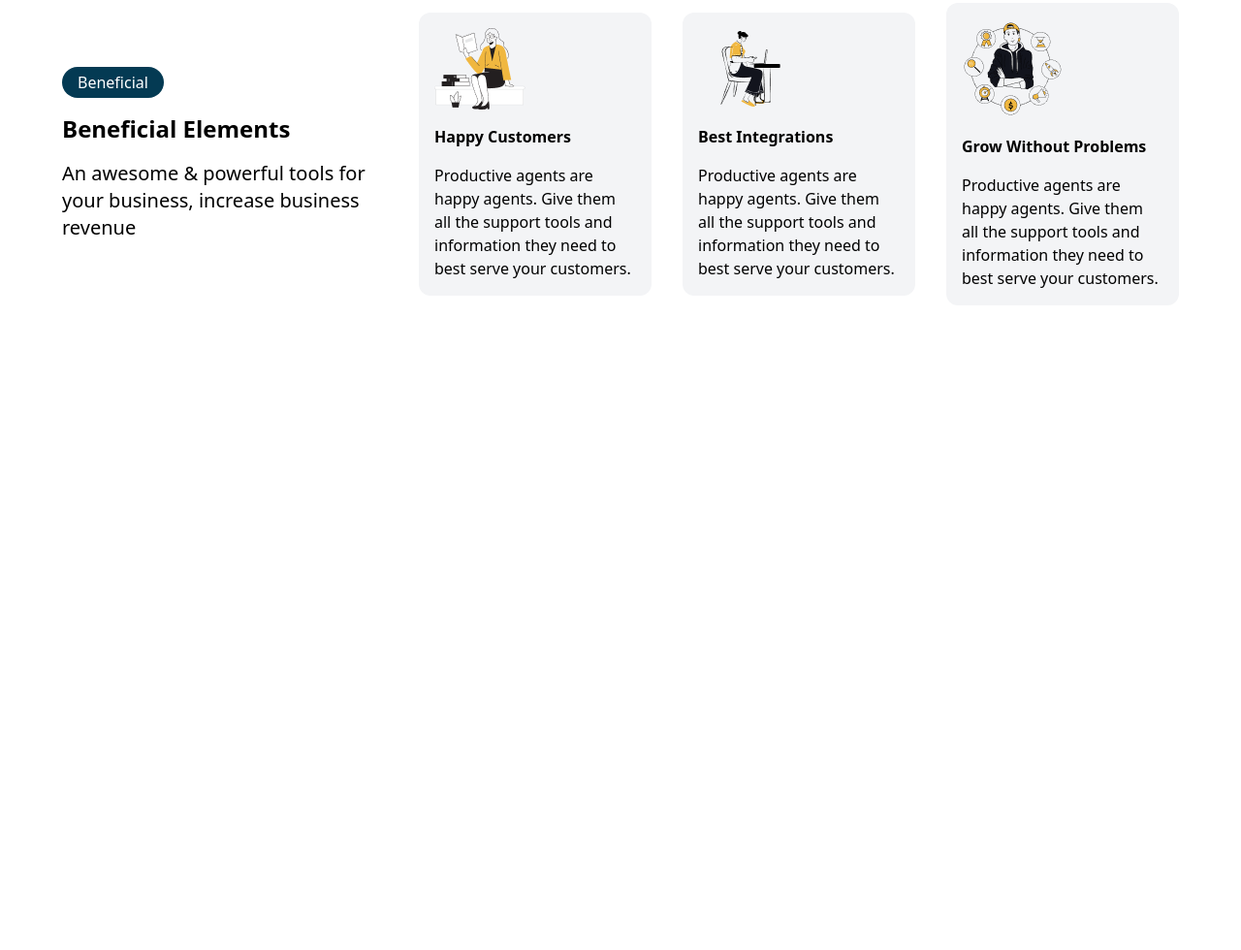
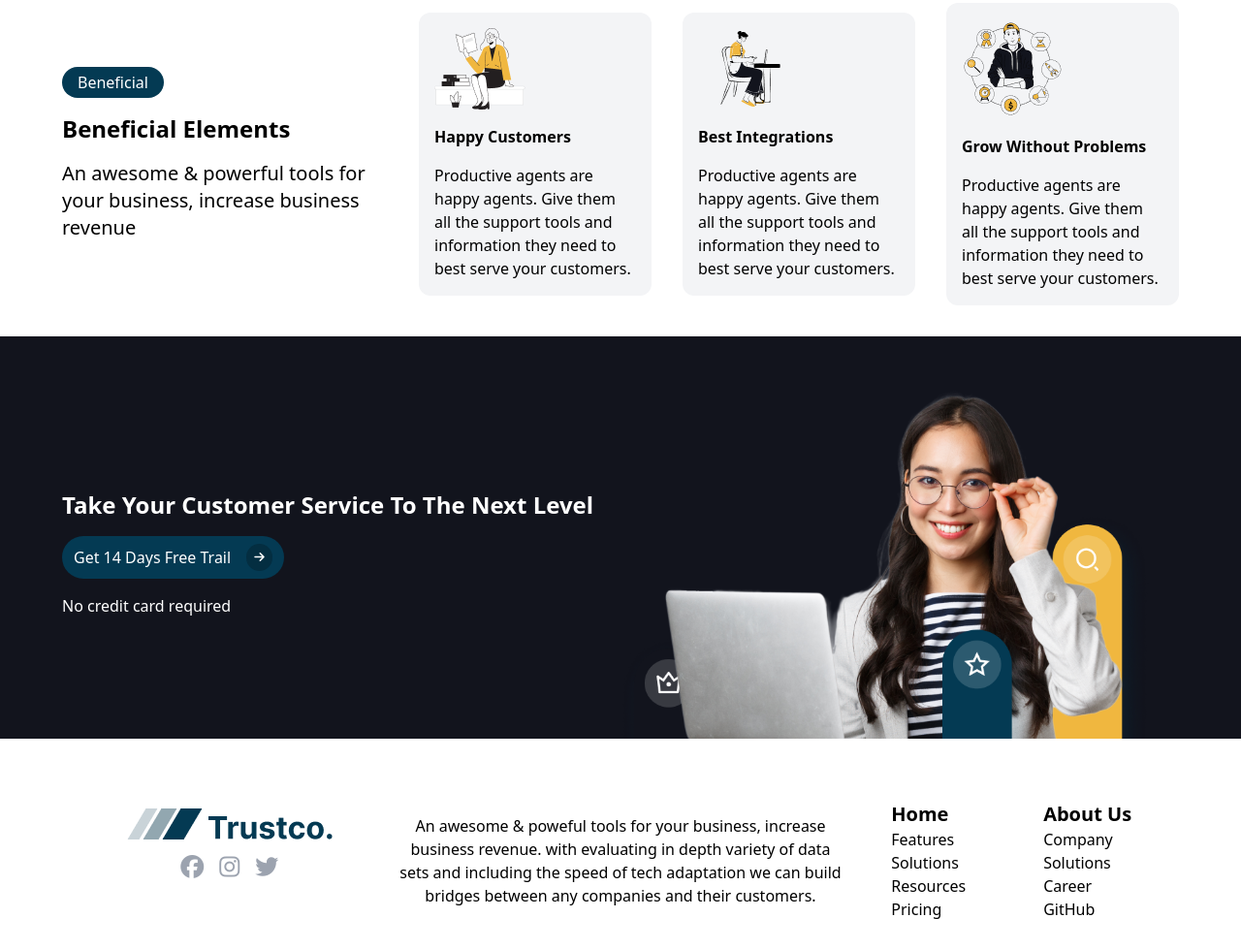
Before and after one commit to lovishduggal/dist, a plain HTML site: page index.html in a window 1280 px wide. Shown: the part 1820-2800 px from the top of the page at 97% size. Before the commit the page ends 2167 px from the top, so only its background shows below. Drawn offline with Linux system fonts and the light colour scheme.

Commit message:
done the customer and footer section

```diff
--- a/index.html
+++ b/index.html
@@ -46,7 +46,7 @@
             </div>
         </nav>
         <div
-            class="w-[90%]  max-w-[1440px] m-auto flex flex-col items-center justify-center  py-8 space-y-8 lg:flex-row  h-[100vh]">
+            class="w-[90%]  max-w-[1440px] m-auto flex flex-col items-center justify-center  py-8 space-y-8 lg:space-y-0 lg:flex-row  h-[100vh]">
             <div class="w-full h-full flex items-center justify-center">
                 <div class=" text-center space-y-4 lg:text-start ">
                     <h1 class=" text-4xl font-bold lg:text-6xl">Find High-Potential Customers with <span
@@ -67,7 +67,8 @@
                 </div>
             </div>
             <div class="w-full h-full flex items-center justify-center lg:justify-end">
-                <img class="object-cover" src="./assets/Man mobile.png" alt="">
+                <img class="object-cover lg:hidden" src="./assets/Man mobile.png" alt="">
+                <img class="object-cover hidden lg:block" src="./assets/Man laptop.jpg" alt="">
             </div>
         </div>
     </header>
@@ -131,6 +132,89 @@
             </div>
         </div>
     </section>
+
+    <section class="pt-8 bg-[#12141D]">
+        <div class="space-y-6 flex flex-col items-center justify-center w-[90%] max-w-[1440px] m-auto lg:flex-row">
+            <div class="space-y-4 flex flex-col items-center justify-center w-full h-full lg:items-start">
+                <h2 class="font-semibold text-2xl text-white">Take Your Customer
+                    Service To The Next Level</h2>
+                <div class="flex justify-start items-center">
+                    <div
+                        class="flex justify-center items-center space-x-4 border bg-[#043A53]  rounded-3xl px-3 py-2 border-none">
+                        <span class="text-white">Get 14 Days Free Trail
+                        </span>
+                        <i class="fa-solid fa-arrow-right  px-2 py-2 rounded-full text-white bg-[#042E41] text-xs"></i>
+                    </div>
+                </div>
+                <span class="text-white block">No credit card required</span>
+            </div>
+            <div class="w-full h-full flex justify-center items-center lg:justify-end">
+                <img class="object-cover" src="./assets/Decorations.png" alt="Decorations">
+            </div>
+        </div>
+    </section>
+
+    <section class="py-8 ">
+        <div class="w-[90%] max-w-[1440px] m-auto space-y-8 flex flex-col lg:flex-row justify-between items-center">
+            <div class="space-y-4 flex flex-col  items-center justify-center lg:w-[30%]">
+                <img src="./assets/Logo.png" alt="">
+                <ul class="flex items-center gap-4">
+                    <li><i
+                            class="fa-brands fa-facebook  text-2xl text-gray-400 hover:text-[#043A53] transition-all ease-in-out duration-300"></i>
+                    </li>
+                    <li><i
+                            class="fa-brands fa-instagram  text-2xl text-gray-400 hover:text-[#043A53] transition-all ease-in-out duration-300"></i>
+                    </li>
+                    <li><i
+                            class="fa-brands fa-twitter  text-2xl text-gray-400 hover:text-[#043A53] transition-all ease-in-out duration-300"></i>
+                    </li>
+                </ul>
+            </div>
+            <p class="text-center  lg:w-[40%]">An awesome &amp; poweful tools for your business, increase business
+                revenue. with
+                evaluating in depth
+                variety
+                of data sets and including the speed of tech adaptation we can build bridges between any companies and
+                their customers.</p>
+            <div class="flex items-center justify-center gap-20  lg:w-[30%]">
+                <div class="flex flex-col items-start justify-center">
+                    <h4 class="font-semibold text-xl">Home</h4>
+                    <ul>
+                        <li>Features</li>
+                        <li>Solutions</li>
+                        <li>Resources</li>
+                        <li>Pricing</li>
+                    </ul>
+                </div>
+                <div class="flex flex-col items-start justify-center">
+                    <h4 class="font-semibold text-xl">About Us</h4>
+                    <ul>
+                        <li>Company</li>
+                        <li>Solutions</li>
+                        <li>Career</li>
+                        <li>GitHub</li>
+                    </ul>
+                </div>
+            </div>
+        </div>
+    </section>
+
+    <footer class="bg-[#E5E7EB] text-[#939ba7] py-8 text-center">
+        <div
+            class="w-[90%] max-w-[1440px] m-auto space-y-4 lg:space-y-0 flex flex-col items-center justify-between lg:flex-row">
+            <div class="space-x-4">
+                <span>Terms of Service</span>
+                <span>Privacy Policy</span>
+                <span>Language</span>
+            </div>
+            <div class="space-x-1 ">
+                <i class="fa-solid fa-globe"></i><span>English</span><i class="fa-solid fa-caret-down"></i>
+            </div>
+            <div>
+                &copy; 2022-2023 Trustco.
+            </div>
+        </div>
+    </footer>
     <script>
         const hamburger = document.getElementsByClassName('fa-solid')[0];
         const navbar = hamburger.nextElementSibling;
```
Also changed, not shown: output.css.
